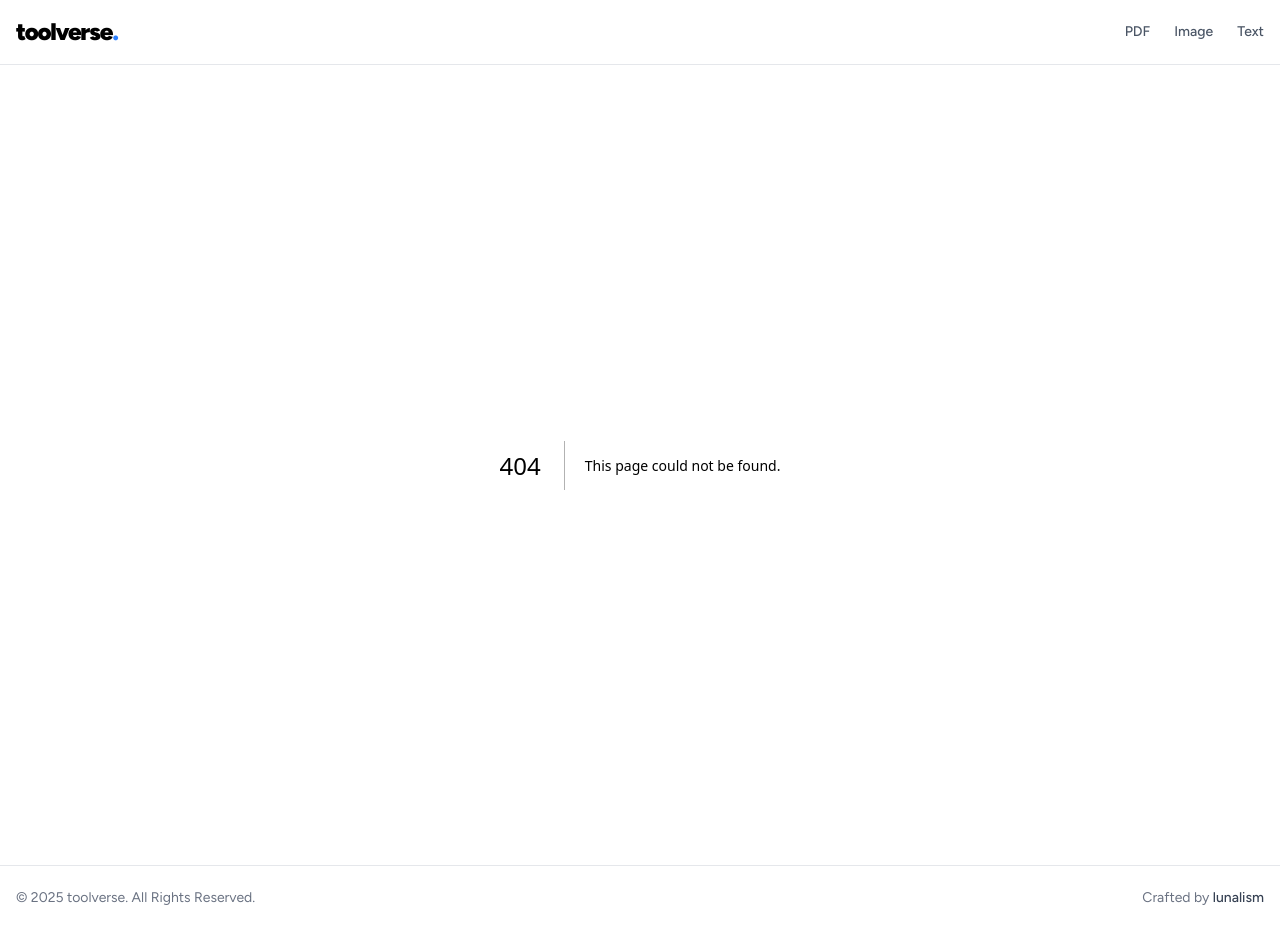
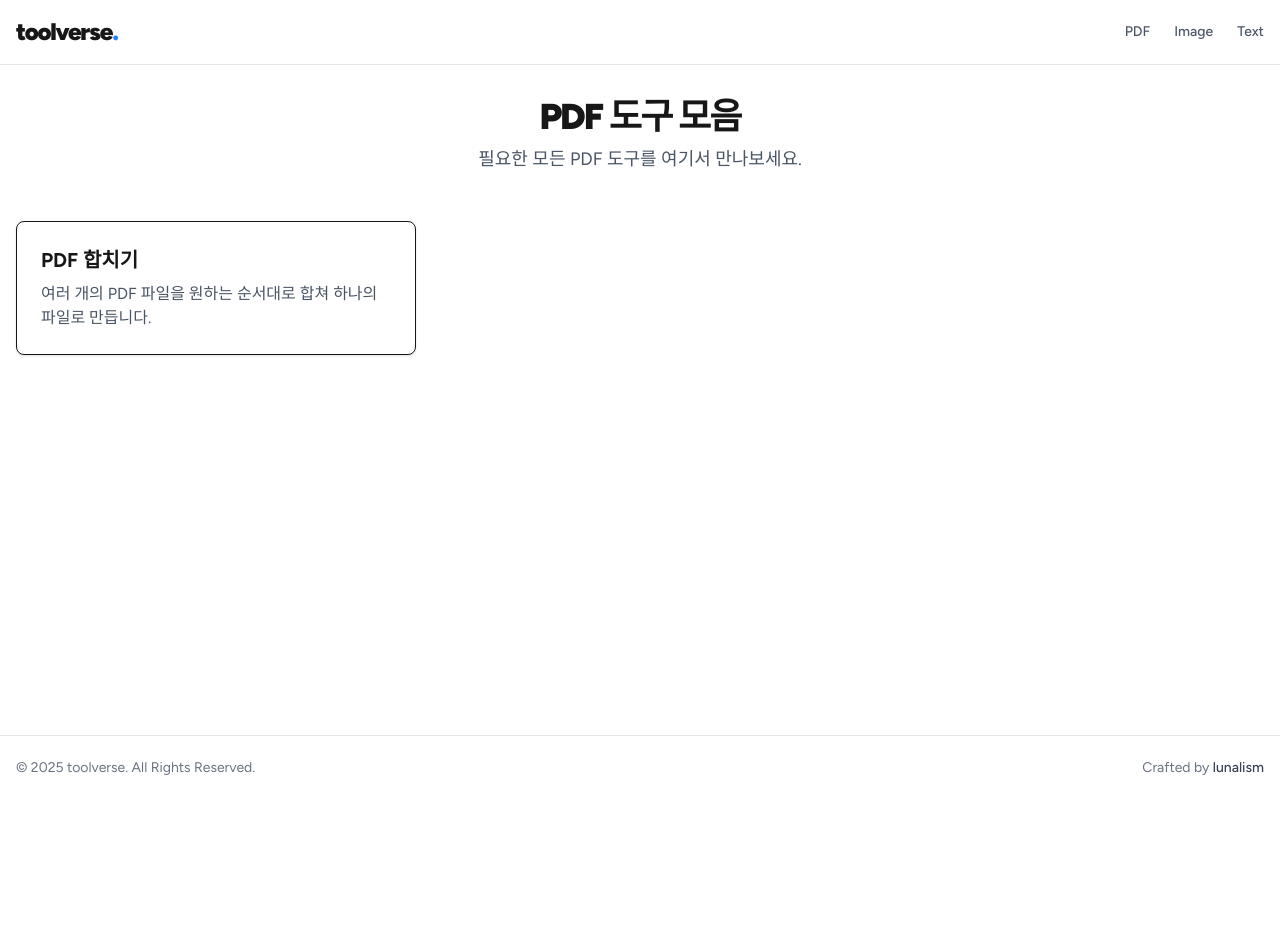
Before and after one commit to lunalism/toolverse, a Next.js app: page /pdf in a window 1280 px wide. Before the commit this address had no page. After the commit the page ends 800 px from the top, so only its background shows below. Built offline with nearby package versions, Linux system fonts and the light colour scheme.

Commit message:
feat: Create PDF tools hub page and link from header

```diff
--- /dev/null
+++ b/src/app/pdf/page.tsx
@@ -0,0 +1,35 @@
+// src/app/pdf/page.tsx
+
+import Link from "next/link";
+
+export default function PdfToolsPage() {
+    return (
+        <div className="container mx-auto px-4 py-8">
+            <div className="text-center mb-12">
+                <h1 className="text-4xl font-black tracking-tighter">PDF 도구 모음</h1>
+                <p className="text-lg text-gray-600 mt-2">
+                    필요한 모든 PDF 도구를 여기서 만나보세요.
+                </p>
+            </div>
+
+            <div className="grid grid-cols-1 md:grid-cols-2 lg:grid-cols-3 gap-6">
+                {/* PDF 합치기 도구 카드 */}
+                <Link
+                href="/pdf/merge"
+                className="block p-6 border rounded-lg shadow-sm hover:shadow-lg hover:-translate-y-1 transition-all duration-300 bg-white"
+                >
+                    <h2 className="text-xl font-bold mb-2">PDF 합치기</h2>
+                    <p className="text-gray-600">여러 개의 PDF 파일을 원하는 순서대로 합쳐 하나의 파일로 만듭니다.</p>
+                </Link>
+
+                {/* 앞으로 다른 PDF 도구들이 추가될 자리입니다. */}
+                {/* 예시:
+                <div className="block p-6 border rounded-lg bg-gray-100 text-gray-400">
+                <h2 className="text-xl font-bold mb-2">PDF 분할하기 (준비 중)</h2>
+                <p>하나의 PDF 파일을 여러 개로 분할합니다.</p>
+                </div>
+                */}
+            </div>
+        </div>
+    );
+}
--- a/src/components/main/Header.tsx
+++ b/src/components/main/Header.tsx
@@ -15,7 +15,11 @@ const Header = () => {
         {/* Navigation */}
         <nav>
           <ul className="flex items-center space-x-6 text-sm font-medium text-gray-600">
-            <li>PDF</li>
+            <li>
+              <Link href="/pdf" className="hover:text-blue-500 transition-colors">
+                PDF
+              </Link>
+            </li>
             <li>Image</li>
             <li>Text</li>
             {/* 앞으로 Link 컴포넌트로 바꿀 예정입니다 */}
```
